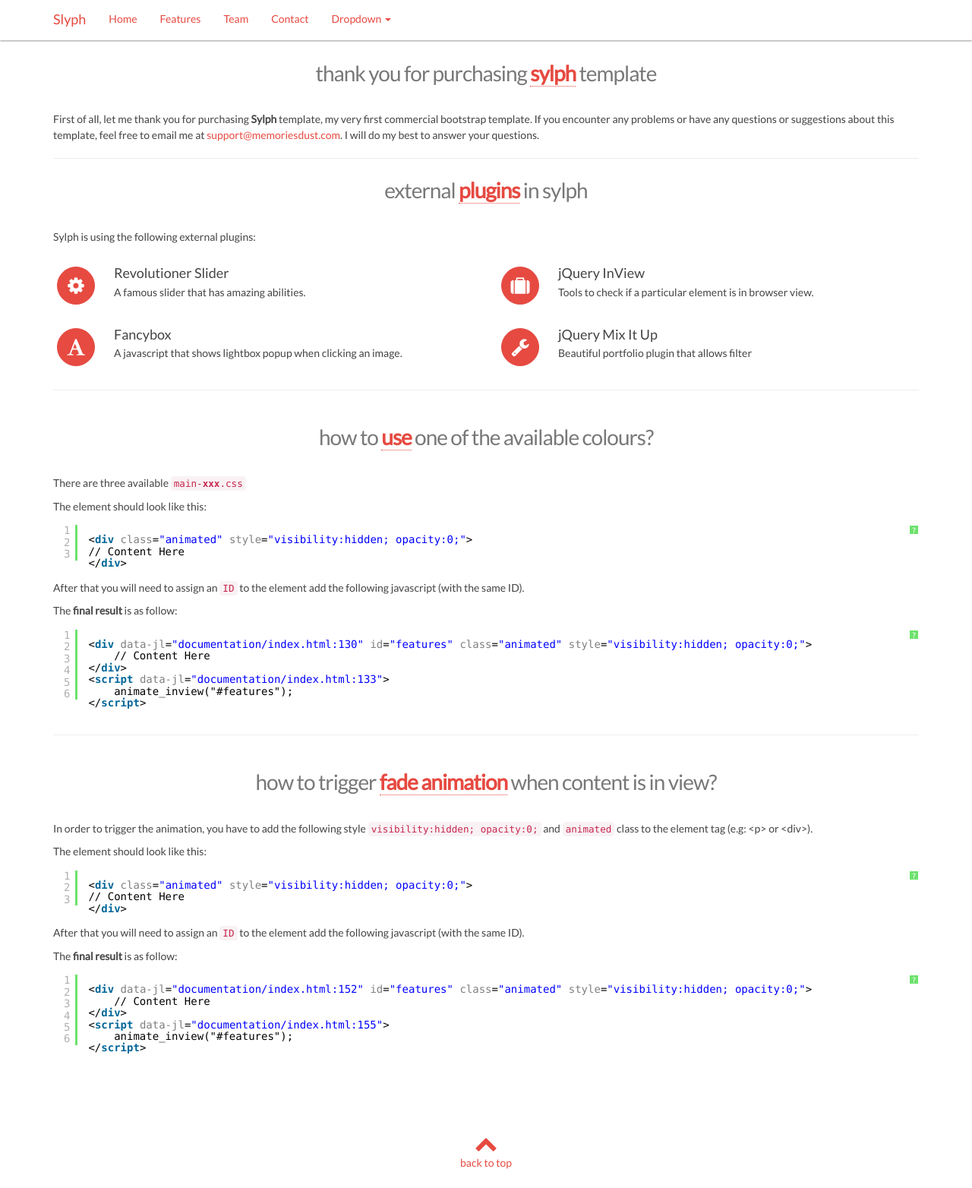
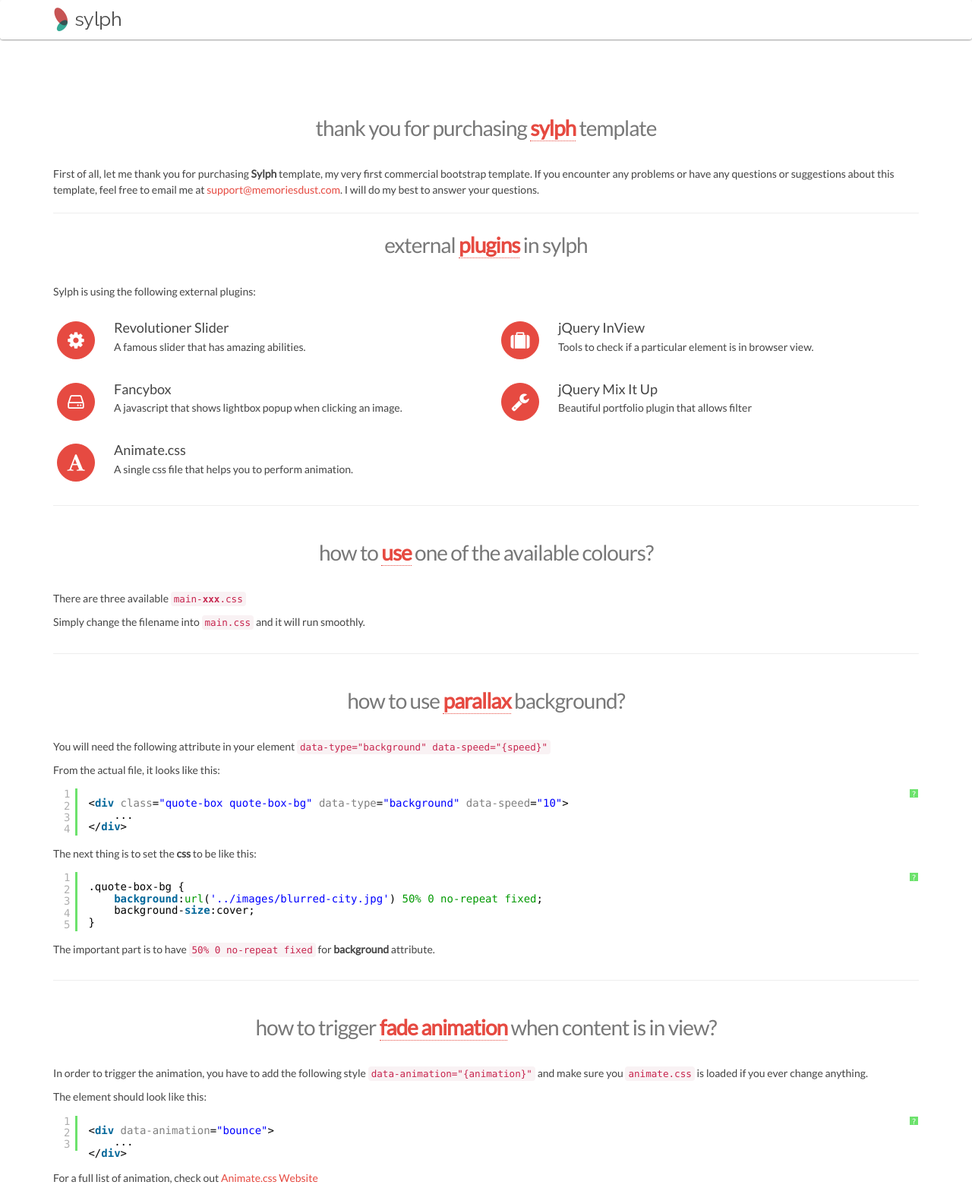
Before and after one commit to hepapatitis/Sylph, a plain HTML site: page documentation/index.html in a window 1280 px wide. Shown: the top 1564 px of the page at 76% size. Drawn offline with nearby package versions, Linux system fonts and the light colour scheme.

Commit message:
Updated Documentation

```diff
--- a/documentation/css/main.css
+++ b/documentation/css/main.css
@@ -3,6 +3,8 @@
 /* ==========================================================================
    Author's custom styles
    ========================================================================== */
+
+.navbar-brand { padding:0; margin:0; }
 
 .nav-white-container { background:rgba(255,255,255,0.95); transition:all ease-in-out 0.15s; box-shadow:0 1px 2px rgba(0,0,0,0.4); }
 .nav-white-transparent { color:#fff; transition:all ease-in-out 0.15s; }
@@ -52,7 +54,6 @@
 .main-heading span { font-weight:bold; color:#e64a41; border-bottom:1px dotted #e64a41; }
 
 .white-bg { background:#fff; }
-.animated { transition:visibility 0.1s ease-in-out 0.6s, opacity ease-in-out 2s; }
 
 .feature-box { float:left; margin:7px 5px; width:100%; }
 .feature-box .feature-icon { float:left; margin:12px 10px 0 0; padding:5px 0 0 0; height:50px; width:50px; color:#fff; text-align:center; background:#e64a41; border-radius:35px; font-size:25px; transition:all ease-in-out 0.2s;  border:1px solid #e64a41; }
@@ -84,7 +85,7 @@
 .round-icon { margin:10px 8px 0 0; padding:5px 0 0 0; height:50px; width:50px; color:#fff; text-align:center; background:#e64a41; border-radius:50%; font-size:25px; transition:all ease-in-out 0.2s; border:1px solid #e64a41; display:inline-block; }
 .round-icon:hover { color:#e64a41; background:#fff; transition:all ease-in-out 0.2s; border:1px solid #e64a41; }
 
-.quote-box-bg { background:url('../images/red-grunge-background.jpg') 50% 0 no-repeat fixed; background-size:cover; }
+.quote-box-bg { background:url('../images/blurred-city.jpg') 50% 0 no-repeat fixed; background-size:cover; }
 .quote-box { padding:110px 0; box-shadow:inset 0px 0px 5px rgba(0,0,0,0.5); }
 
 .testimonial { text-align:center; display:block; font-size:18px; border-left:0; }
--- a/documentation/index.html
+++ b/documentation/index.html
@@ -27,33 +27,15 @@
         <!--[if lt IE 7]>
             <p class="chromeframe">You are using an <strong>outdated</strong> browser. Please <a href="http://browsehappy.com/">upgrade your browser</a> or <a href="http://www.google.com/chromeframe/?redirect=true">activate Google Chrome Frame</a> to improve your experience.</p>
         <![endif]-->
-    <div id="top-nav" class="navbar navbar-fixed-top nav-white-container">
+    <div id="top-nav" class="navbar nav-white-container">
       <div class="container">
         <div class="navbar-header">
           <button type="button" class="navbar-toggle" data-toggle="collapse" data-target=".navbar-collapse">
             <span class="fa fa-bars"></span> MENU
           </button>
-          <a class="navbar-brand" href="#top">Slyph</a>
+          <a class="navbar-brand" href="#top"><img src="images/logo-color.png" alt="Sylph" /></a>
         </div>
         <div class="navbar-collapse collapse">
-          <ul class="nav navbar-nav">
-            <li class="active"><a href="#top">Home</a></li>
-            <li><a href="#features">Features</a></li>
-            <li><a href="#team">Team</a></li>
-            <li><a href="#contact">Contact</a></li>
-            <li class="dropdown">
-              <a href="#" class="dropdown-toggle" data-toggle="dropdown">Dropdown <b class="caret"></b></a>
-              <ul class="dropdown-menu">
-                <li><a href="#">Action</a></li>
-                <li><a href="#">Another action</a></li>
-                <li><a href="#">Something else here</a></li>
-                <li class="divider"></li>
-                <li class="dropdown-header">Nav header</li>
-                <li><a href="#">Separated link</a></li>
-                <li><a href="#">One more separated link</a></li>
-              </ul>
-            </li>
-          </ul>
         </div><!--/.navbar-collapse -->
       </div>
     </div>
@@ -83,11 +65,20 @@
 					</div>
 					<div class="feature-box">
 						<div class="feature-icon">
-							<i class="fa fa-font"></i>
+							<i class="fa fa-hdd-o"></i>
 						</div>
 						<div class="feature-info">
 							<h4>Fancybox</h4>
 							<p>A javascript that shows lightbox popup when clicking an image.</p>
+						</div>
+					</div>
+					<div class="feature-box">
+						<div class="feature-icon">
+							<i class="fa fa-font"></i>
+						</div>
+						<div class="feature-info">
+							<h4>Animate.css</h4>
+							<p>A single css file that helps you to perform animation.</p>
 						</div>
 					</div>
 				</div>
@@ -118,43 +109,42 @@
 				<div class="col-xs-12">
 					<h2 class="main-heading text-center">how to <span>use</span> one of the available colours?</h2>
 					<p>There are three available <code>main-<strong>xxx</strong>.css</code></p>
-					<p>The element should look like this:</p>
+					<p>Simply change the filename into <code>main.css</code> and it will run smoothly.</p>
+				</div>
+			</div>
+			<hr />
+			<div class="row">
+				<div class="col-xs-12">
+					<h2 class="main-heading text-center">how to use <span>parallax</span> background?</h2>
+					<p>You will need the following attribute in your element <code>data-type="background" data-speed="{speed}"</code></p>
+					<p>From the actual file, it looks like this:</p>
 					<pre class='brush: html'>
-						&lt;div class="animated" style="visibility:hidden; opacity:0;"&gt;
-						// Content Here
-						&lt;/div&gt;</pre>
-
-					<p>After that you will need to assign an <code>ID</code> to the element add the following javascript (with the same ID).</p>
-					<p>The <strong>final result</strong> is as follow:</p>
-					<pre class='brush: html js'>
-						<div id="features" class="animated" style="visibility:hidden; opacity:0;">
-							// Content Here
-						</div>
-						<script>
-							animate_inview("#features");
-						</script></pre>
+						&lt;div class="quote-box quote-box-bg" data-type="background" data-speed="10"&gt;
+							...
+						&lt;/div&gt;
+					</pre>
+					<p>The next thing is to set the <strong>css</strong> to be like this:</p>
+					<pre class='brush: css'>
+						.quote-box-bg {
+							background:url('../images/blurred-city.jpg') 50% 0 no-repeat fixed;
+							background-size:cover;
+						}
+					</pre>
+					<p>The important part is to have <code>50% 0 no-repeat fixed</code> for <strong>background</strong> attribute.</p>
 				</div>
 			</div>
 			<hr />
 			<div class="row">
 				<div class="col-xs-12">
 					<h2 class="main-heading text-center">how to trigger <span>fade animation</span> when content is in view?</h2>
-					<p>In order to trigger the animation, you have to add the following style <code>visibility:hidden; opacity:0;</code> and <code>animated</code> class to the element tag (e.g: &lt;p&gt; or &lt;div&gt;).</p>
+					<p>In order to trigger the animation, you have to add the following style <code>data-animation="{animation}"</code> and make sure you <code>animate.css</code> is loaded if you ever change anything.</p>
 					<p>The element should look like this:</p>
 					<pre class='brush: html'>
-						&lt;div class="animated" style="visibility:hidden; opacity:0;"&gt;
-						// Content Here
+						&lt;div data-animation="bounce"&gt;
+							...
 						&lt;/div&gt;</pre>
 
-					<p>After that you will need to assign an <code>ID</code> to the element add the following javascript (with the same ID).</p>
-					<p>The <strong>final result</strong> is as follow:</p>
-					<pre class='brush: html js'>
-						<div id="features" class="animated" style="visibility:hidden; opacity:0;">
-							// Content Here
-						</div>
-						<script>
-							animate_inview("#features");
-						</script></pre>
+					<p>For a full list of animation, check out <a rel="nofollow" href="http://daneden.github.io/animate.css/" target="_blank">Animate.css Website</a></p>
 				</div>
 			</div>
 		</div>
```
Also changed, not shown: documentation/images/logo-color.png (added).
